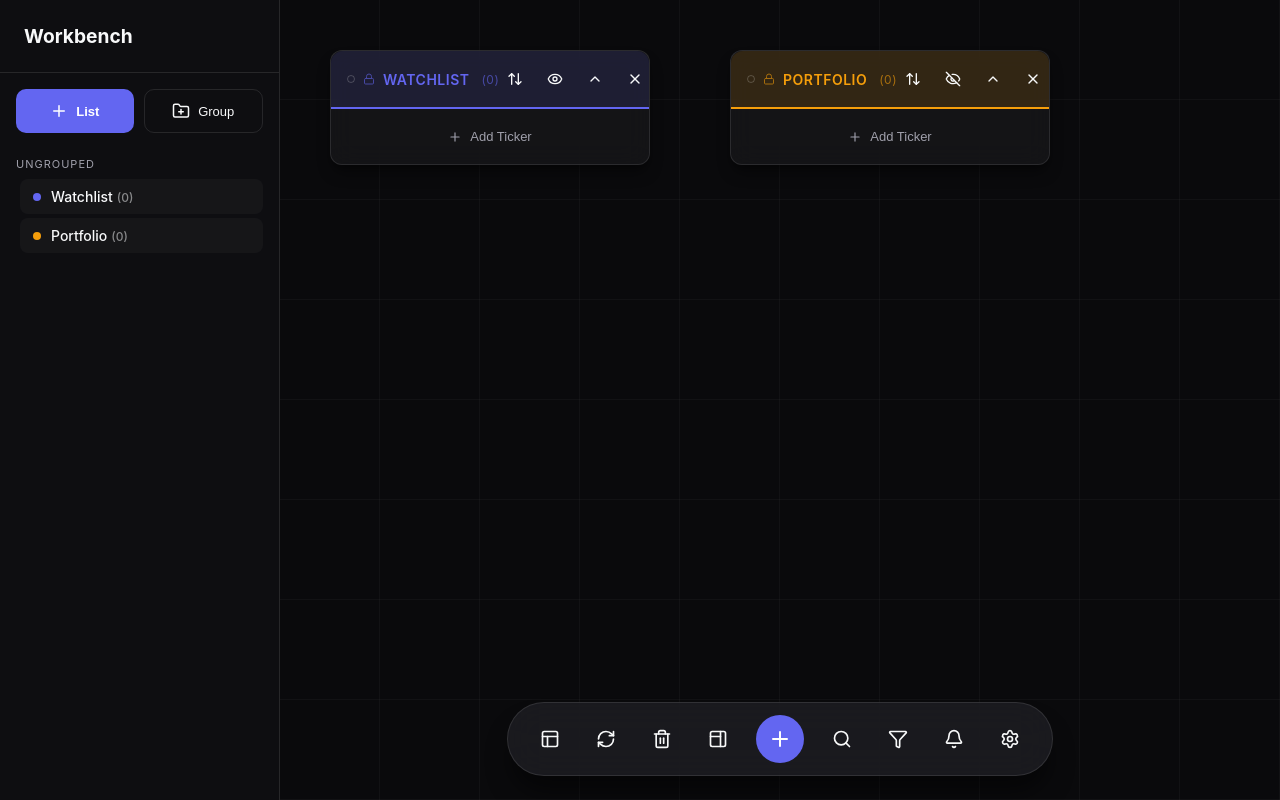
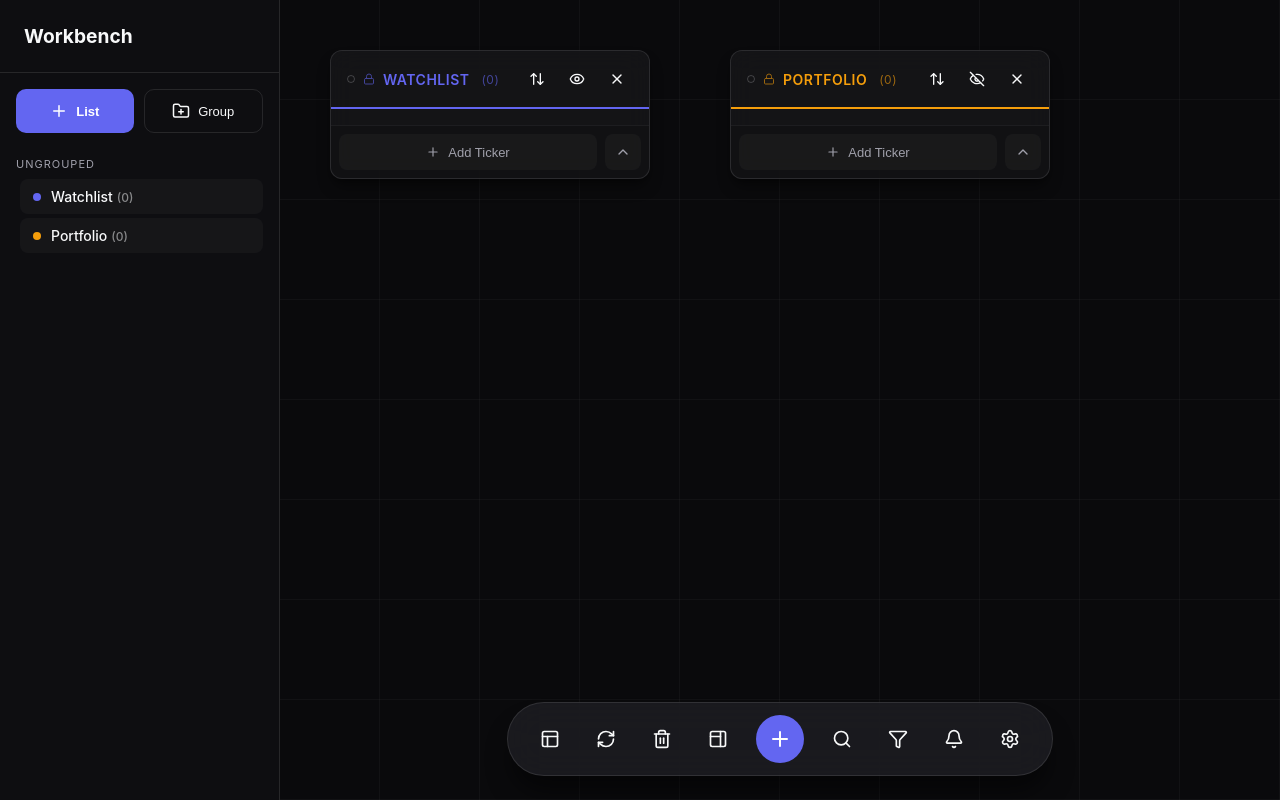
Before and after one commit to rikardsk/stocks-galore, a React (Vite) app: page / in a window 1280 px wide. Built offline with nearby package versions, Linux system fonts and the light colour scheme.

Commit message:
Update ListPanel.tsx
Moved the minimize/maximize button from top to bottom

```diff
--- a/src/components/ListPanel.tsx
+++ b/src/components/ListPanel.tsx
@@ -101,10 +101,10 @@ export const ListPanel: React.FC<ListPanelProps> = ({
         onDrop={handleDrop}
       >
         <div className="panel-header" style={{
-          background: list.color + '22',
           borderBottom: `2px solid ${list.color}`,
           cursor: list.isProtected ? 'default' : 'grab'
-        }}>
+        }}
+        >
           <div className="panel-title" style={{ color: list.color, display: 'flex', alignItems: 'center', gap: '8px' }}>
             <div
               className="status-bullet"
@@ -125,9 +125,6 @@ export const ListPanel: React.FC<ListPanelProps> = ({
             </button>
             <button className="btn" onClick={handleToggleStats} title="Toggle Stats">
               {showStats ? <EyeOff size={16} /> : <Eye size={16} />}
-            </button>
-            <button className="btn" onClick={handleToggleCollapse}>
-              {isCollapsed ? <ChevronDown size={16} /> : <ChevronUp size={16} />}
             </button>
             <button className="btn" onClick={() => onDelete(list.id)}>
               <X size={16} />
@@ -319,17 +316,26 @@ export const ListPanel: React.FC<ListPanelProps> = ({
                 )}
               </div>
             ))}
-
-            <button
-              className="btn"
-              style={{ width: '100%', padding: '12px', color: 'var(--text-secondary)', gap: '8px', fontSize: '13px' }}
-              onClick={() => onAddTicker(list.id)}
-            >
-              <Plus size={14} />
-              Add Ticker
-            </button>
           </div>
         )}
+
+        <div style={{ display: 'flex', gap: '8px', padding: '8px', background: 'rgba(0,0,0,0.1)', borderTop: '1px solid rgba(255,255,255,0.05)', borderRadius: '0 0 12px 12px' }}>
+          <button
+            className="btn"
+            style={{ flex: 1, padding: '10px', color: 'var(--text-secondary)', gap: '8px', fontSize: '13px', background: 'rgba(255,255,255,0.03)' }}
+            onClick={() => onAddTicker(list.id)}
+          >
+            <Plus size={14} /> Add Ticker
+          </button>
+          <button
+            className="btn"
+            style={{ padding: '10px', color: 'var(--text-secondary)', background: 'rgba(255,255,255,0.03)' }}
+            onClick={handleToggleCollapse}
+            title={isCollapsed ? "Expand" : "Minimize"}
+          >
+            {isCollapsed ? <ChevronDown size={16} /> : <ChevronUp size={16} />}
+          </button>
+        </div>
       </div>
     </Draggable>
   );
```
